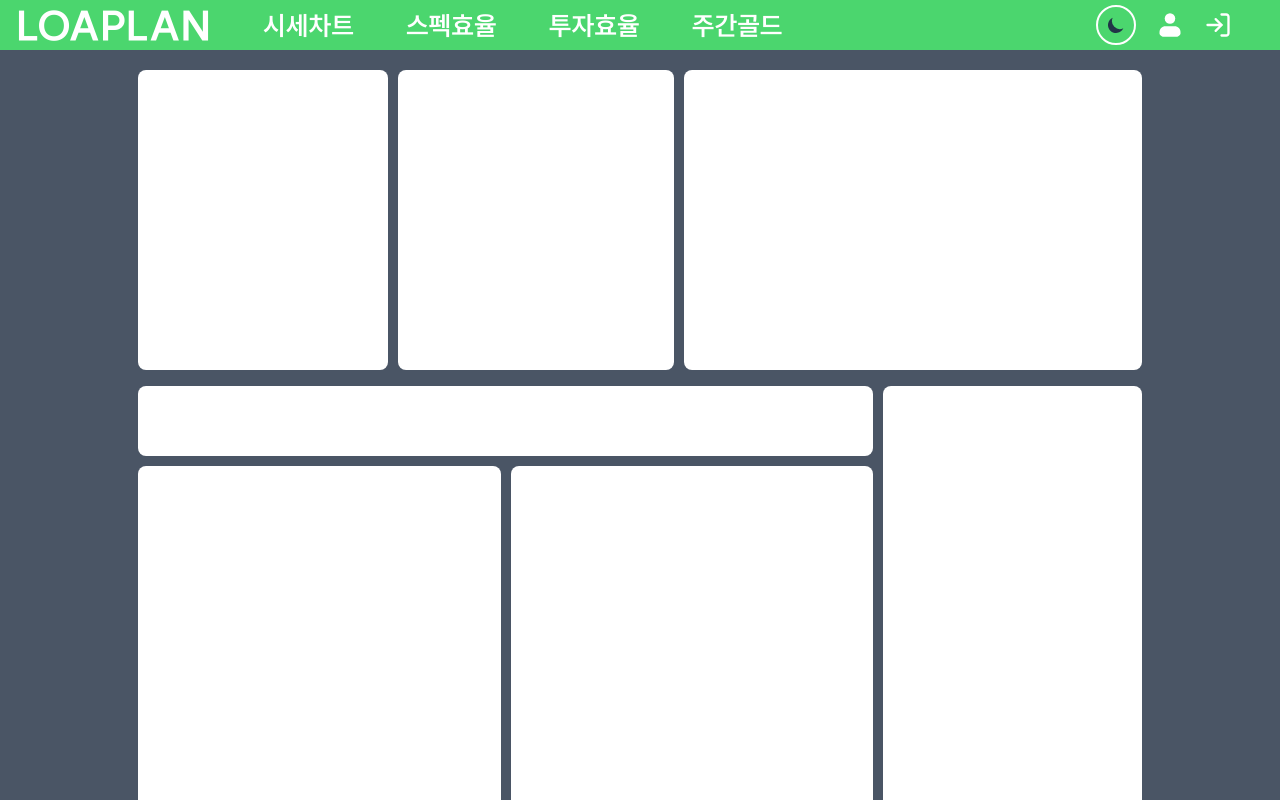
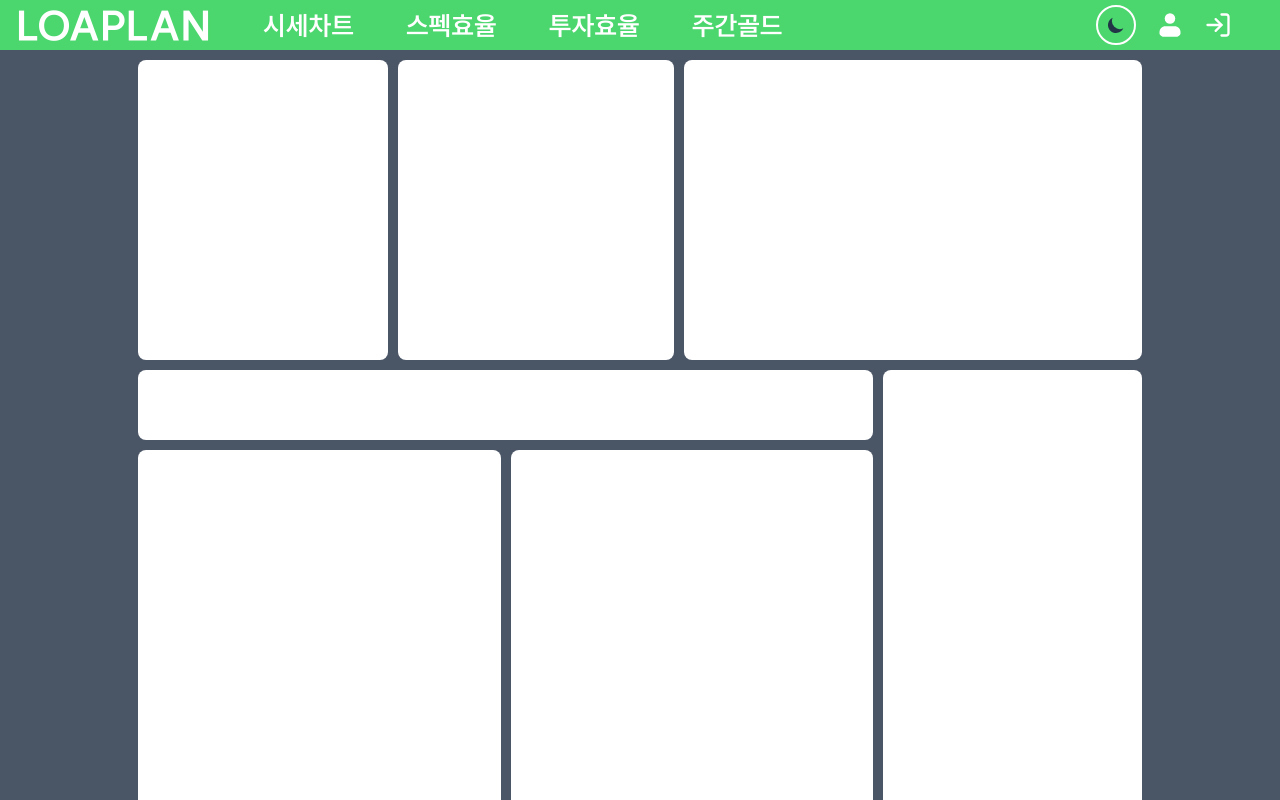
Before and after one commit to mycreature/LoaPlan, a React (Vite) app: page / in a window 1280 px wide. Shown: the top 800 px of the page. Built offline with nearby package versions, Linux system fonts and the light colour scheme.

Commit message:
[style] 간격 수정정

```diff
--- a/src/pages/Home.tsx
+++ b/src/pages/Home.tsx
@@ -3,13 +3,13 @@ import Block from '../components/Block'
 const Home = () => {
   return (
     <div className='min-h-screen bg-gray-600'>
-      <main className='mx-auto max-w-3xl p-[10px] text-center'></main>
+      <main className='mx-[10px] pt-[10px] pb-5'>
         <div className='flex items-center justify-center space-x-[10px] text-center'>
           <Block width={250} height={300} />
           <Block width={276} height={300} />
           <Block width={458} height={300} />
         </div>
-      <div className='flex items-center justify-center space-x-[10px] pt-4 text-center'>
+        <div className='flex items-center justify-center space-x-[10px] pt-[10px] text-center'>
           <div className='grid min-w-[735px] grid-cols-2 gap-[10px]'>
             <div className='col-span-2'>
               <Block width={735} height={70} />
@@ -21,6 +21,7 @@ const Home = () => {
             <Block width={259} height={580} />
           </div>
         </div>
+      </main>
     </div>
   )
 }
```
Lines whose indentation alone changed are shown as unchanged.
